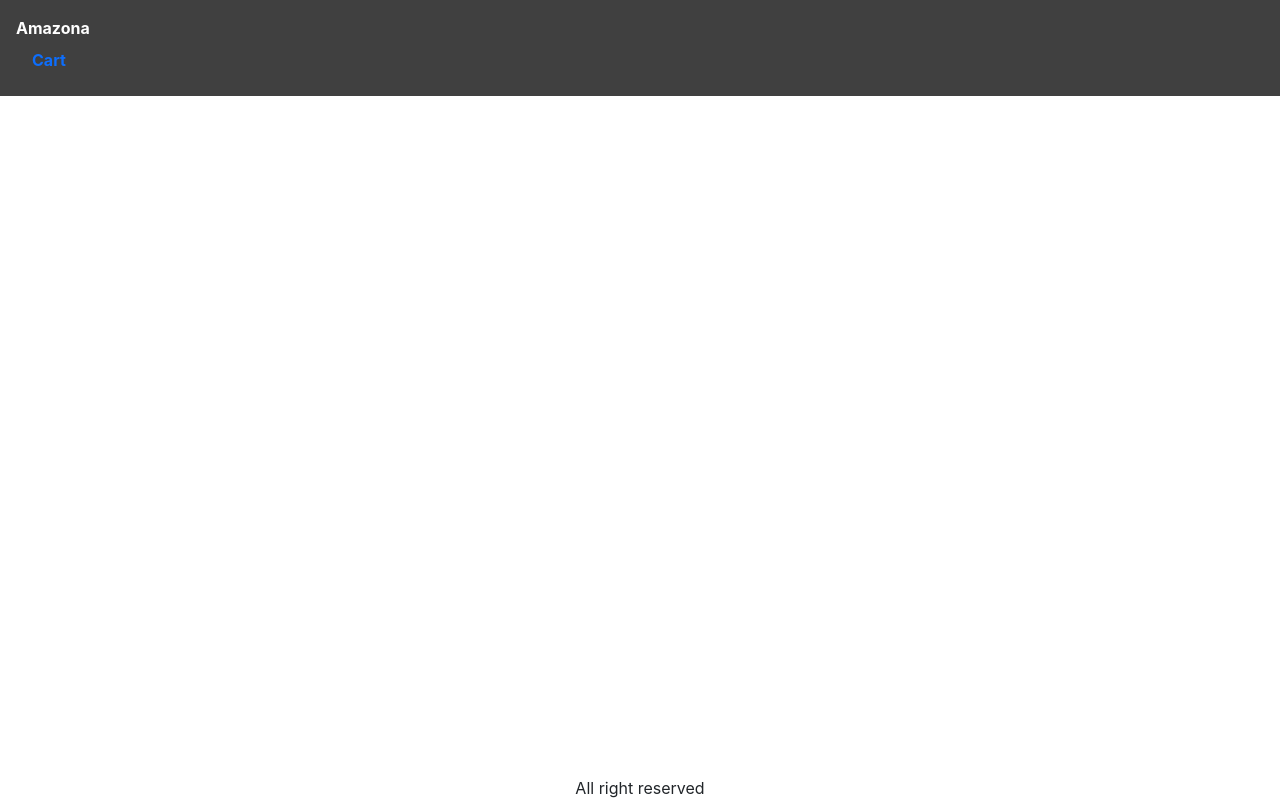
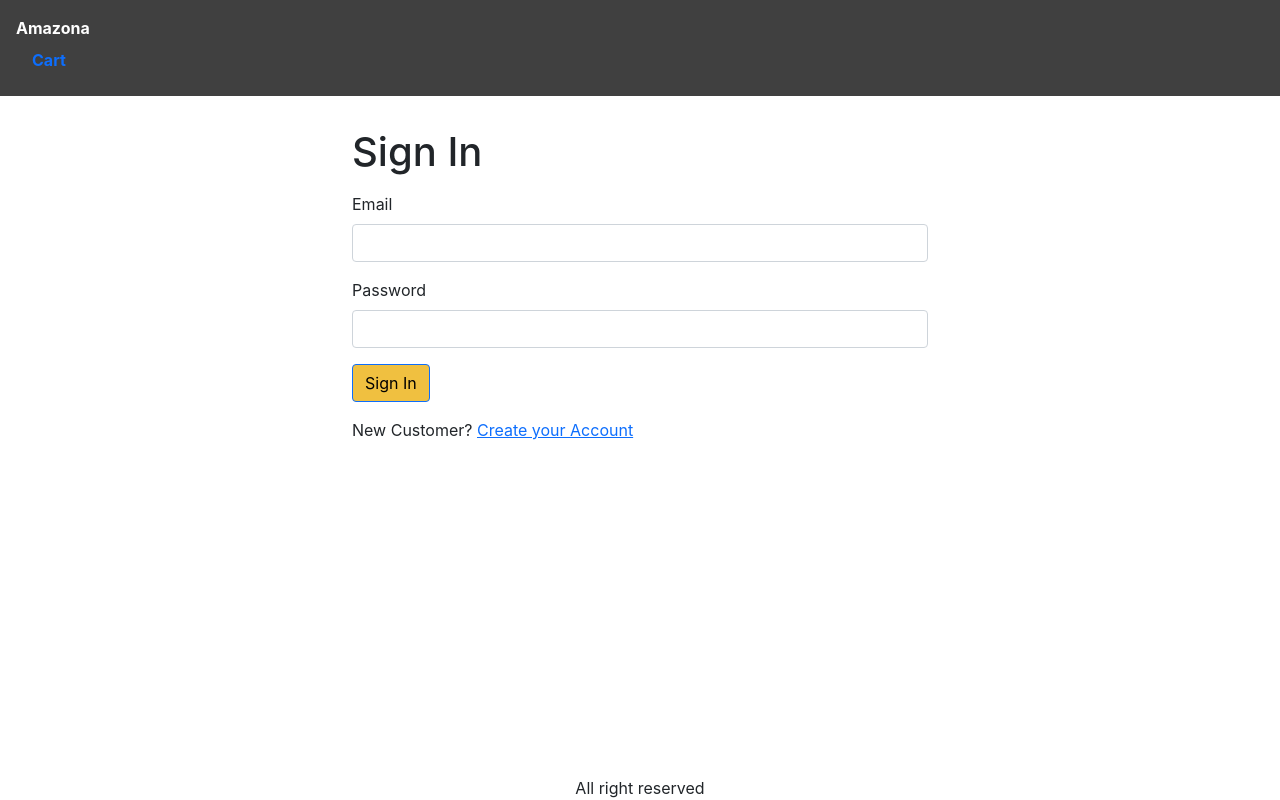
Before and after one commit to nihalsarwar17/e-commerce-store, a React (Create React App) app in the folder client/: page /signin in a window 1280 px wide. Built offline with nearby package versions, Linux system fonts and the light colour scheme.

Commit message:
Signin Screen

```diff
--- a/client/src/App.css
+++ b/client/src/App.css
@@ -65,3 +65,7 @@
 .img-thumbnail {
   height: 80px;
 }
+
+.small-container {
+  max-width: 600px;
+}
--- a/client/src/App.js
+++ b/client/src/App.js
@@ -12,6 +12,7 @@
 import { LinkContainer } from "react-router-bootstrap";
 import { Store } from "./Store";
 import CartScreen from "./screens/CartScreen";
+import SigninScreen from "./screens/SigninScreen";
 
 function App() {
   const { state } = useContext(Store);
@@ -51,6 +52,7 @@
           <Route path="/" element={<HomeScreen/>} />
           <Route path="/product/:slug" element={<ProductScreen/>}/>
           <Route path="/cart" element={<CartScreen/>}/>
+          <Route path="/signin" element={<SigninScreen/>}/>
         </Routes>
       {/* </Container> */}
       </main>
--- a/client/src/components/Product.js
+++ b/client/src/components/Product.js
@@ -9,19 +9,23 @@
 export default function Product(props) {
     const {product} = props
 
-    const { state, dispatch: ctxDispatch } = useContext(Store);
+    const { state, dispatch: ctxDispatch } = useContext(Store); // coming from the Store.js
     const {
       cart: { cartItems },
     } = state;
 
     const addToCartHandler = async (item) =>{
+      // increase the quantity of the product in the cart,
+      // don't display number of quantity of product separately in the cart
       const existItem = cartItems.find((obj) =>obj._id===product._id)
       const quantity = existItem ? existItem.quantity + 1 : 1;
       const { data } = await axios.get(`api/products/${item._id}`)
-      if (data.countInStock < quantity ) {
+
+      if (data.countInStock < quantity ) { // check if item is available in stock or not
           window.alert("Sorry, Product is out of Stock :(")
           return;
         }
+        // add item to cart
         ctxDispatch({
           type: "CART_ADD_ITEM",
           payload: { ...item, quantity }
--- a/client/src/screens/CartScreen.js
+++ b/client/src/screens/CartScreen.js
@@ -11,12 +11,14 @@
 import axios from 'axios'
 
 export default function CartScreen() {
-  const navigate = useNavigate()
-  const { state, dispatch: ctxDispatch } = useContext(Store);
+  const navigate = useNavigate() // Hook
+
+  const { state, dispatch: ctxDispatch } = useContext(Store); // coming from the Store.js
   const {
     cart: { cartItems },
   } = state;
 
+  // check product stock in the Array
   const updateCartHandler = async (item, quantity) =>{
     const { data } = await axios.get(`api/products/${item._id}`)
     if (data.countInStock < quantity ) {
@@ -36,7 +38,8 @@
   const checkoutHandler = ()=> {
 
     // check user Auth, if it is okay then redirect to shipping page
-    navigate('signin?redirect=/shipping')
+    navigate('/signin?redirect=/shipping')
+
   }
   return (
     <div>
--- /dev/null
+++ b/client/src/screens/SigninScreen.js
@@ -0,0 +1,46 @@
+import Container from "react-bootstrap/Container";
+import { Helmet } from "react-helmet-async";
+import Form from "react-bootstrap/Form";
+import Button from "react-bootstrap/Button";
+import { Link, useLocation } from 'react-router-dom'
+export default function SigninScreen() {
+    // using React Router hook (useLocation)
+    const { search } = useLocation();
+    // receiving search as object and pass "redirect" in URL query
+    const redirectInUrl = new URLSearchParams(search).get('redirect');
+    // if redirectURL exists then assign it to redirect
+    // else redirect = " / " (go to home page)
+    const redirect = redirectInUrl ? redirectInUrl : '/';
+  return (
+    <Container className="small-container">
+      <Helmet>
+        <title>Sign In</title>
+      </Helmet>
+      <h1 className="my-3">Sign In</h1>
+
+      <Form>
+        <Form.Group className="mb-3" controlId= "email">
+          <Form.Label>Email</Form.Label>
+          <Form.Control type="email" required />
+        </Form.Group>
+
+        <Form.Group className="mb-3" controlId="password">
+          <Form.Label>Password</Form.Label>
+          <Form.Control type="password" required />
+        </Form.Group>
+
+        <div className="mb-3">
+            <Button type="submit">Sign In</Button>
+        </div>
+
+        <div className="mb-3">
+            New Customer? {' '}
+            <Link to={`/signup?redirect=${redirect}`}>
+                Create your Account
+            </Link>
+        </div>
+      </Form>
+    </Container>
+
+  );
+}
```
